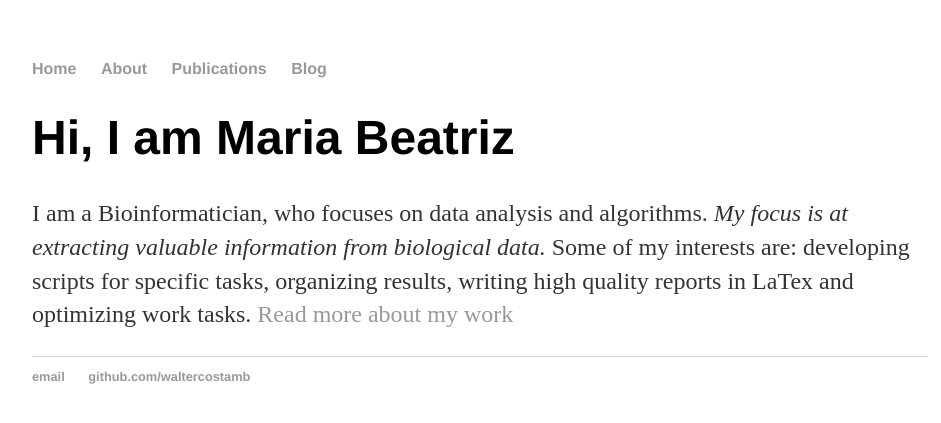
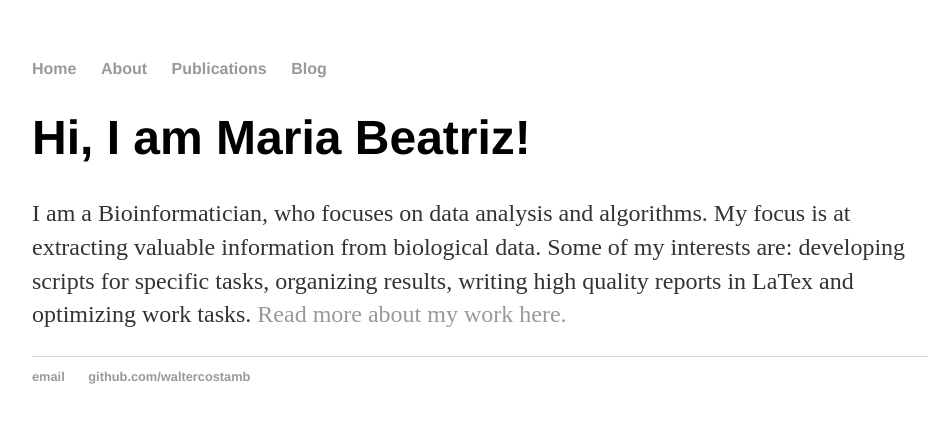
Before and after one commit to waltercostamb/waltercostamb.github.io, a Jekyll site: the page built from index.html, in a window 1280 px wide. Shown: the top 423 px of the page, without its empty margins (160-1101 px from the left). Built offline with Jekyll 4.4.1, drawn with Linux system fonts in a browser that asks for light colours.

Commit message:
Update index.html

```diff
--- a/index.html
+++ b/index.html
@@ -1,30 +1,12 @@
-<!DOCTYPE html>
-<html>
-	<head>
-		<title>Maria Beatriz Walter Costa</title>
-		<!-- link to main stylesheet -->
-		<link rel="stylesheet" type="text/css" href="/css/main.css">
-	</head>
-	<body>
-		<nav>
-    		<ul>
-        		<li><a href="/">Home</a></li>
-	        	<li><a href="/about">About</a></li>
-        		<li><a href="/pubs">Publications</a></li>
-        		<li><a href="/blog">Blog</a></li>
-    		</ul>
-		</nav>
-		<div class="container">
-    		<div class="blurb">
-        		<h1>Hi, I am Maria Beatriz</h1>
-				<p>I am a Bioinformatician, who focuses on data analysis and algorithms. <em>My focus is at extracting valuable information from biological data.</em> Some of my interests are: developing scripts for specific tasks, organizing results, writing high quality reports in LaTex and optimizing work tasks. <a href="/about">Read more about my work</a></p>
-    		</div><!-- /.blurb -->
-		</div><!-- /.container -->
-		<footer>
-    		<ul>
-        		<li><a href="mailto:bia.walter@gmail.com">email</a></li>
-        		<li><a href="https://github.com/waltercostamb">github.com/waltercostamb</a></li>
-			</ul>
-		</footer>
-	</body>
-</html>
+---
+layout: default
+title: Maria Beatriz Walter Costa, Bioinformatician
+---
+<div class="blurb">
+	<h1>Hi, I am Maria Beatriz!</h1>
+	<p>I am a Bioinformatician, who focuses on data analysis and algorithms.
+		My focus is at extracting valuable information from biological data.
+		Some of my interests are: developing scripts for specific tasks, organizing results,
+		writing high quality reports in LaTex and optimizing work tasks.
+		<a href="/about">Read more about my work here.</a></p>
+</div><!-- /.blurb -->
```
